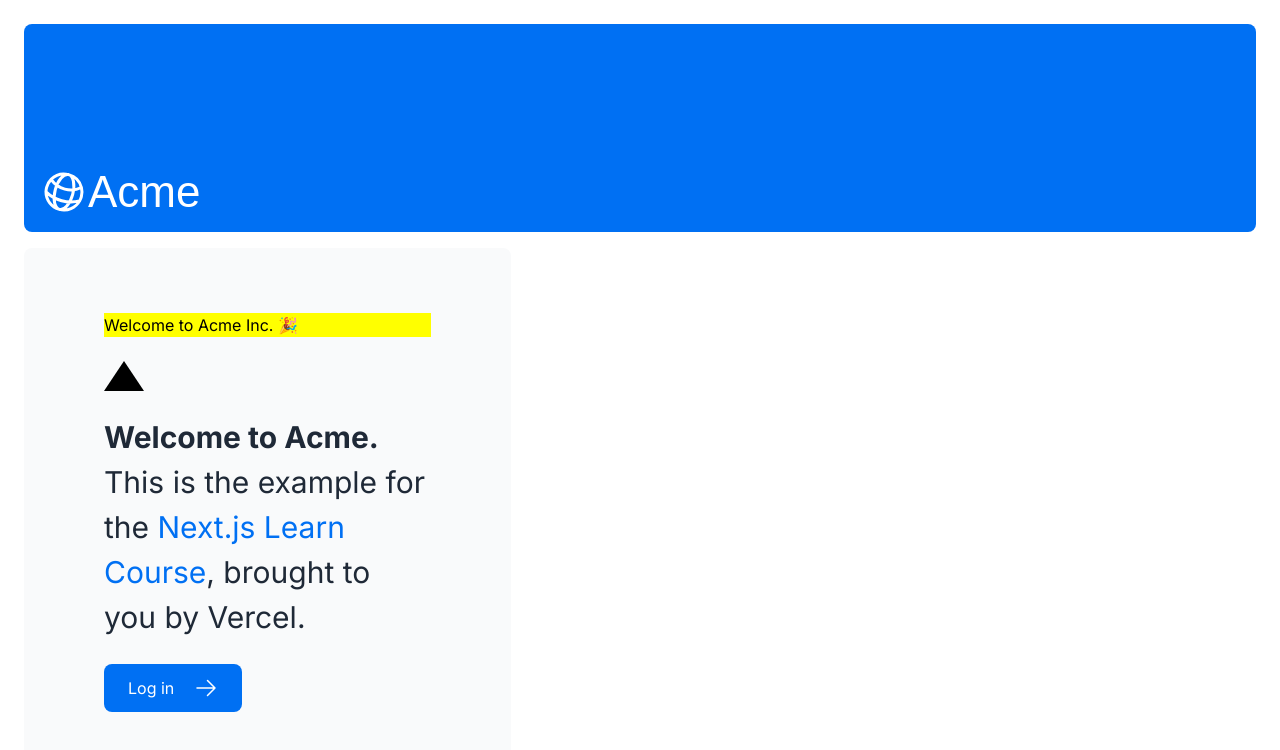
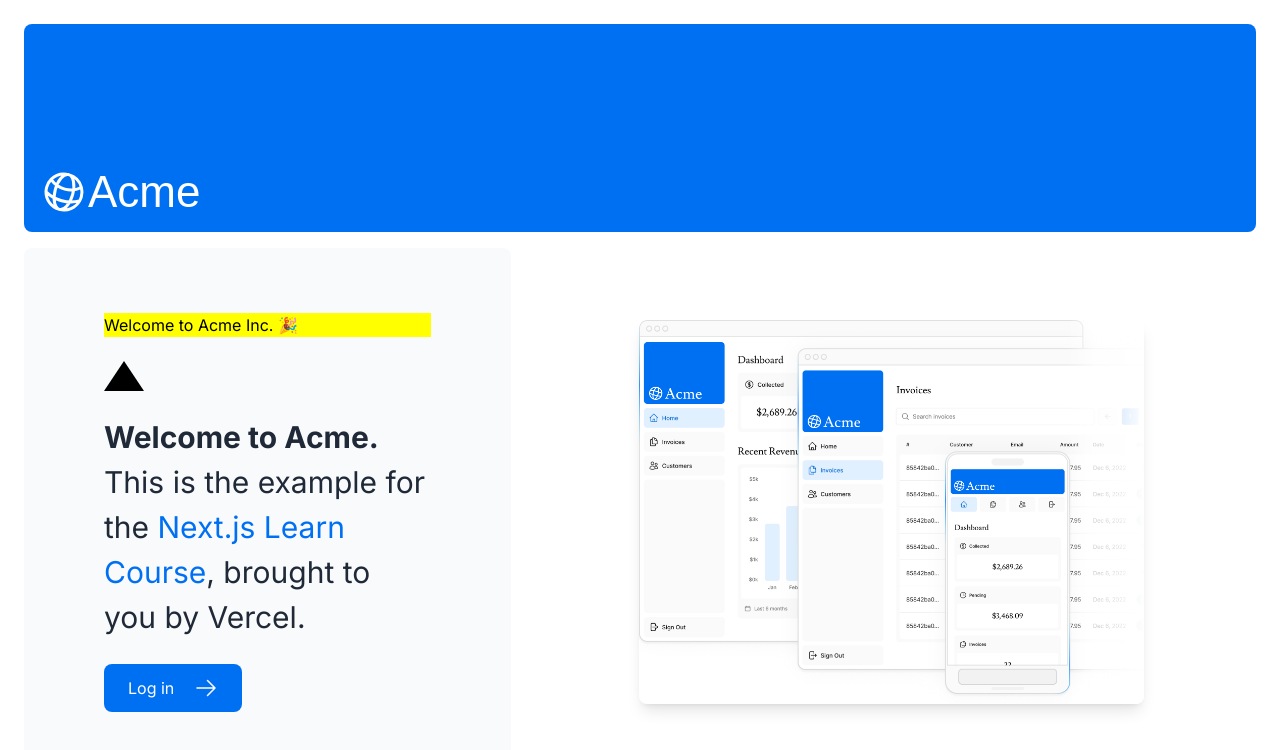
Before and after one commit to jon-ferri/nextjs-dashboard, a Next.js app: page / in a window 1280 px wide. Shown: the top 750 px of the page. Built offline with nearby package versions, Linux system fonts and the light colour scheme; a web font is replaced by a local one.

Commit message:
Add hero images to the dashboard page

```diff
--- a/app/page.tsx
+++ b/app/page.tsx
@@ -2,6 +2,7 @@
 import { ArrowRightIcon } from '@heroicons/react/24/outline';
 import Link from 'next/link';
 import styles from '@/app/ui/home.module.css';
+import Image from 'next/image';
 
 export default function Page() {
   return (
@@ -29,6 +30,22 @@
         </div>
         <div className="flex items-center justify-center p-6 md:w-3/5 md:px-28 md:py-12">
           {/* Add Hero Images Here */}
+          <Image
+            src="/hero-desktop.png"
+            alt="Screenshots in the dashboard project showing the user interface"
+            width={1000}
+            height={760}
+            className='hidden md:block rounded-lg shadow-lg'
+
+          />
+          <Image
+            src="/hero-mobile.png"
+            alt="Screenshots in the dashboard project showing the user interface"
+            width={560}
+            height={620}
+            className='md:hidden rounded-lg shadow-lg'
+
+          />
         </div>
       </div>
     </main>
```
